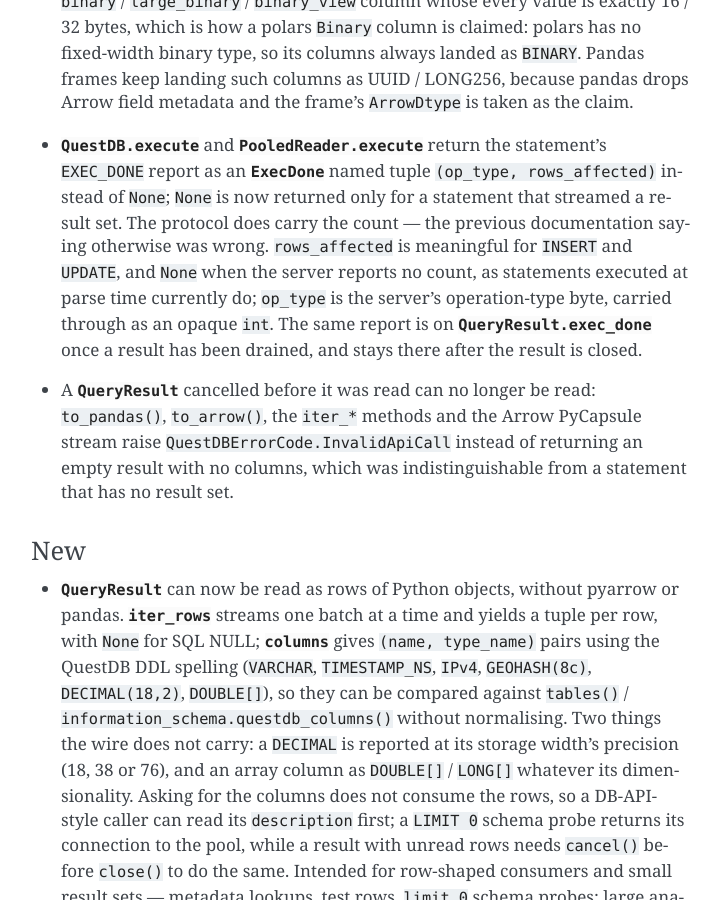
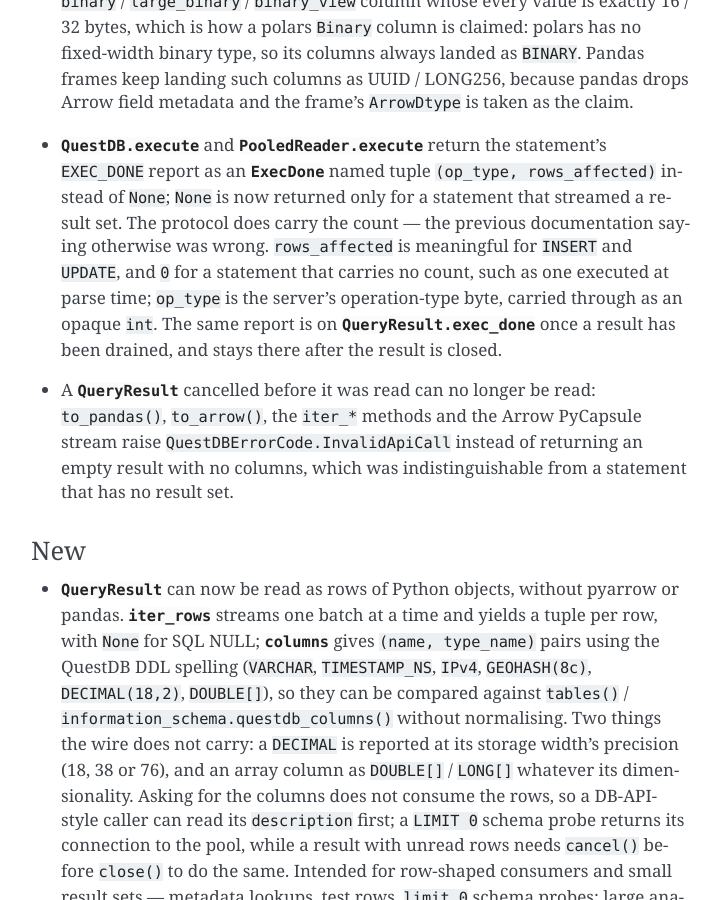
Before and after one commit to questdb/py-questdb-client, a Sphinx documentation site: the page built from docs/changelog.rst, in a window 1280 px wide and 900 px high, scrolled down 1512 px. Shown: the whole window, without its empty margins (389-1108 px from the left). Built offline with Sphinx 7.4.7, drawn with Linux system fonts in a browser that asks for light colours; some of the changed text lies outside the part shown.

Commit message:
fix: decode rows lazily, report no-count as 0, refuse QueryResult copies

```diff
--- a/CHANGELOG.rst
+++ b/CHANGELOG.rst
@@ -58,10 +58,10 @@
   rows_affected)`` instead of ``None``; ``None`` is now returned only for a
   statement that streamed a result set. The protocol does carry the count —
   the previous documentation saying otherwise was wrong. ``rows_affected``
-  is meaningful for ``INSERT`` and ``UPDATE``, and ``None`` when the server
-  reports no count, as statements executed at parse time currently do;
-  ``op_type`` is the server's operation-type byte, carried through as an
-  opaque ``int``. The same report is on
+  is meaningful for ``INSERT`` and ``UPDATE``, and ``0`` for a statement
+  that carries no count, such as one executed at parse time; ``op_type`` is
+  the server's operation-type byte, carried through as an opaque ``int``.
+  The same report is on
   :attr:`QueryResult.exec_done <questdb.QueryResult.exec_done>` once a
   result has been drained, and stays there after the result is closed.
 
--- a/docs/sender.rst
+++ b/docs/sender.rst
@@ -1149,9 +1149,9 @@
 streamed a result set instead. The same report is on
 :attr:`QueryResult.exec_done <questdb.QueryResult.exec_done>` once a result
 has been drained, and stays there after the result is closed.
-``rows_affected`` is meaningful for ``INSERT`` and ``UPDATE``, and ``None``
-when the server reports no count, as statements executed at parse time
-currently do; ``op_type`` is the server's operation-type byte, carried
+``rows_affected`` is meaningful for ``INSERT`` and ``UPDATE``, and ``0``
+for a statement that carries no count, such as one executed at parse time;
+``op_type`` is the server's operation-type byte, carried
 through as an opaque ``int``::
 
     done = db.execute('INSERT INTO trades VALUES (now(), \'AAPL\', 1.5)')
```
Also changed, not shown: other parts of CHANGELOG.rst (+4 -0 lines), 4 other files.
